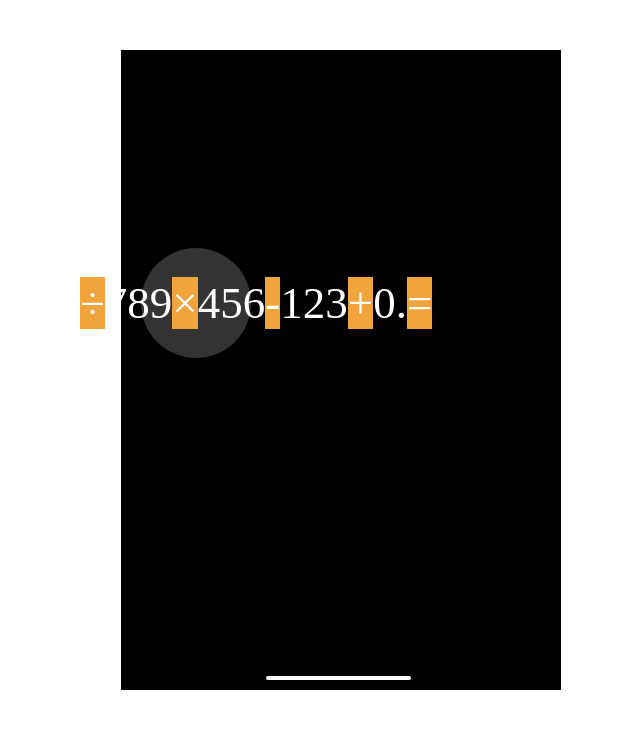
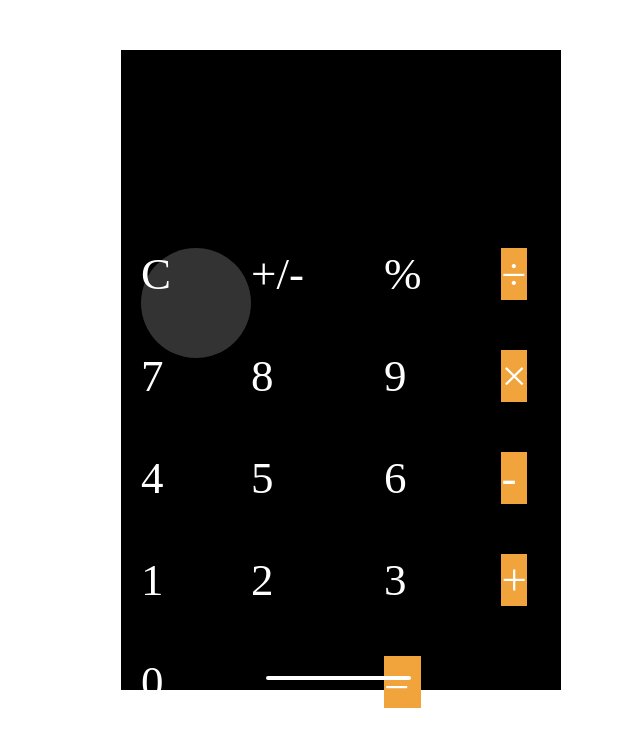
Before and after one commit to kieranjlynch/calculator, a plain HTML site: page index.html in a window 1280 px wide. Shown: the whole page, without its empty margins (299-939 px from the left). Drawn offline with Linux system fonts and the light colour scheme.

Commit message:
updated css of wrapper__buttons

```diff
--- a/styles.scss
+++ b/styles.scss
@@ -32,14 +32,15 @@
       }
 
       .wrapper__buttons {
-        align-items: center;
+        display: grid;
+        grid-template-columns: repeat(4, 1fr);
+        column-gap: 80px;
+        row-gap: 50px;
         background: #333;
         border-radius: 50%;
         cursor: pointer;
-        display: flex;
         font-size: 45px;
         height: 110px;
-        justify-content: center;
         transition: filter .3s;
         width: 110px;
 
```
Also changed, not shown: styles.css.
